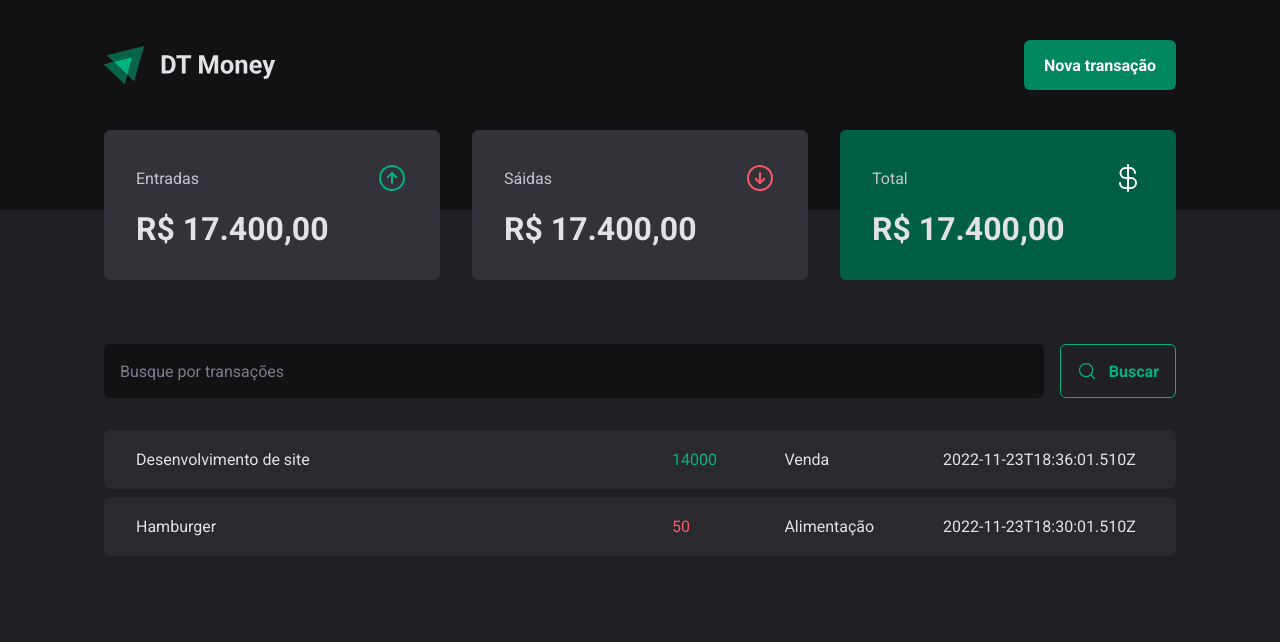
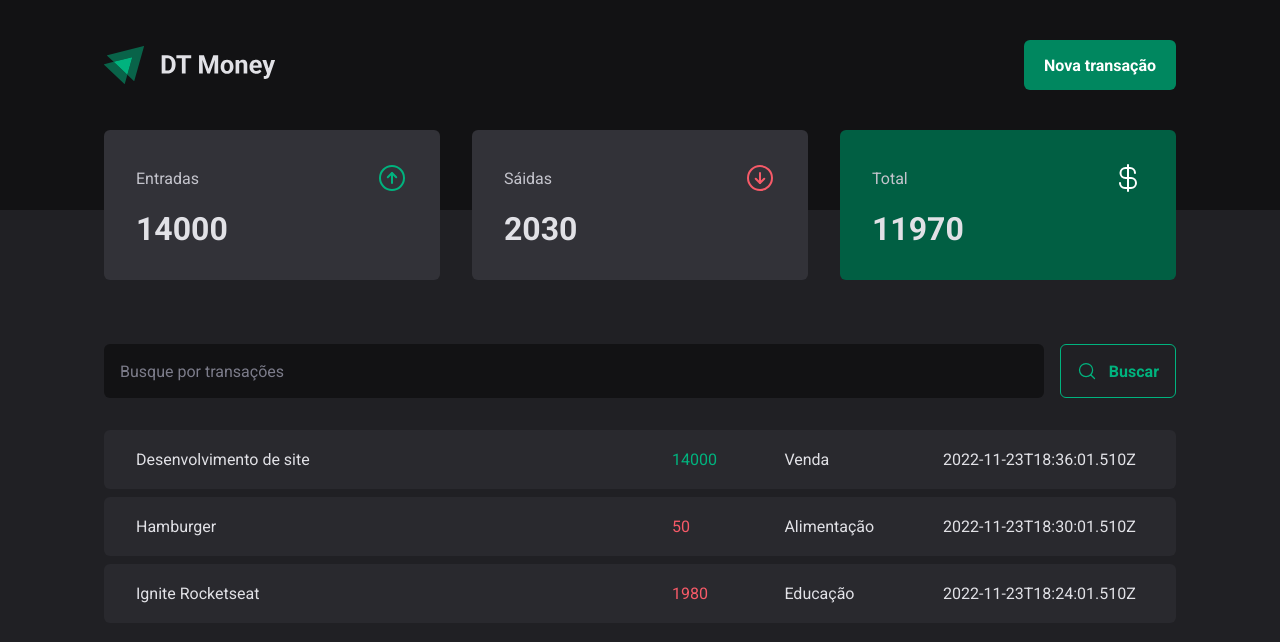
Before and after one commit to jhoownogueira/dtmoney-03, a React (Vite) app: page / in a window 1280 px wide. Shown: the top 642 px of the page. Built offline with nearby package versions, Linux system fonts and the light colour scheme; data requests are answered from the project's data file.

Commit message:
Calculando resumo de transações

```diff
--- a/server.json
+++ b/server.json
@@ -15,6 +15,14 @@
             "category": "Alimentação",
             "price": 50,
             "createdAt": "2022-11-23T18:30:01.510Z"
+        },
+        {
+            "id": 3,
+            "description": "Ignite Rocketseat",
+            "type": "outcome",
+            "category": "Educação",
+            "price": 1980,
+            "createdAt": "2022-11-23T18:24:01.510Z"
         }
     ]
 }
--- a/src/components/Summary/index.tsx
+++ b/src/components/Summary/index.tsx
@@ -6,6 +6,25 @@
 export function Summary() {
   const { transactions } = useContext(TransactionContext);
 
+  const summary = transactions.reduce(
+    (acc, transaction) => {
+      if (transaction.type === "income") {
+        acc.income += transaction.price;
+        acc.total += transaction.price;
+      } else {
+        acc.outcome += transaction.price;
+        acc.total -= transaction.price;
+      }
+
+      return acc;
+    },
+    {
+      income: 0,
+      outcome: 0,
+      total: 0,
+    }
+  );
+
   return (
     <SummaryContainer>
       <SummaryCard>
@@ -13,7 +32,7 @@
           <span>Entradas</span>
           <ArrowCircleUp size={32} color="#00b37e" />
         </header>
-        <strong>R$ 17.400,00</strong>
+        <strong>{summary.income}</strong>
       </SummaryCard>
 
       <SummaryCard>
@@ -21,7 +40,7 @@
           <span>Sáidas</span>
           <ArrowCircleDown size={32} color="#f75a68" />
         </header>
-        <strong>R$ 17.400,00</strong>
+        <strong>{summary.outcome}</strong>
       </SummaryCard>
 
       <SummaryCard variant="green">
@@ -29,7 +48,7 @@
           <span>Total</span>
           <CurrencyDollar size={32} color="#ffffff" />
         </header>
-        <strong>R$ 17.400,00</strong>
+        <strong>{summary.total}</strong>
       </SummaryCard>
     </SummaryContainer>
   );
```
